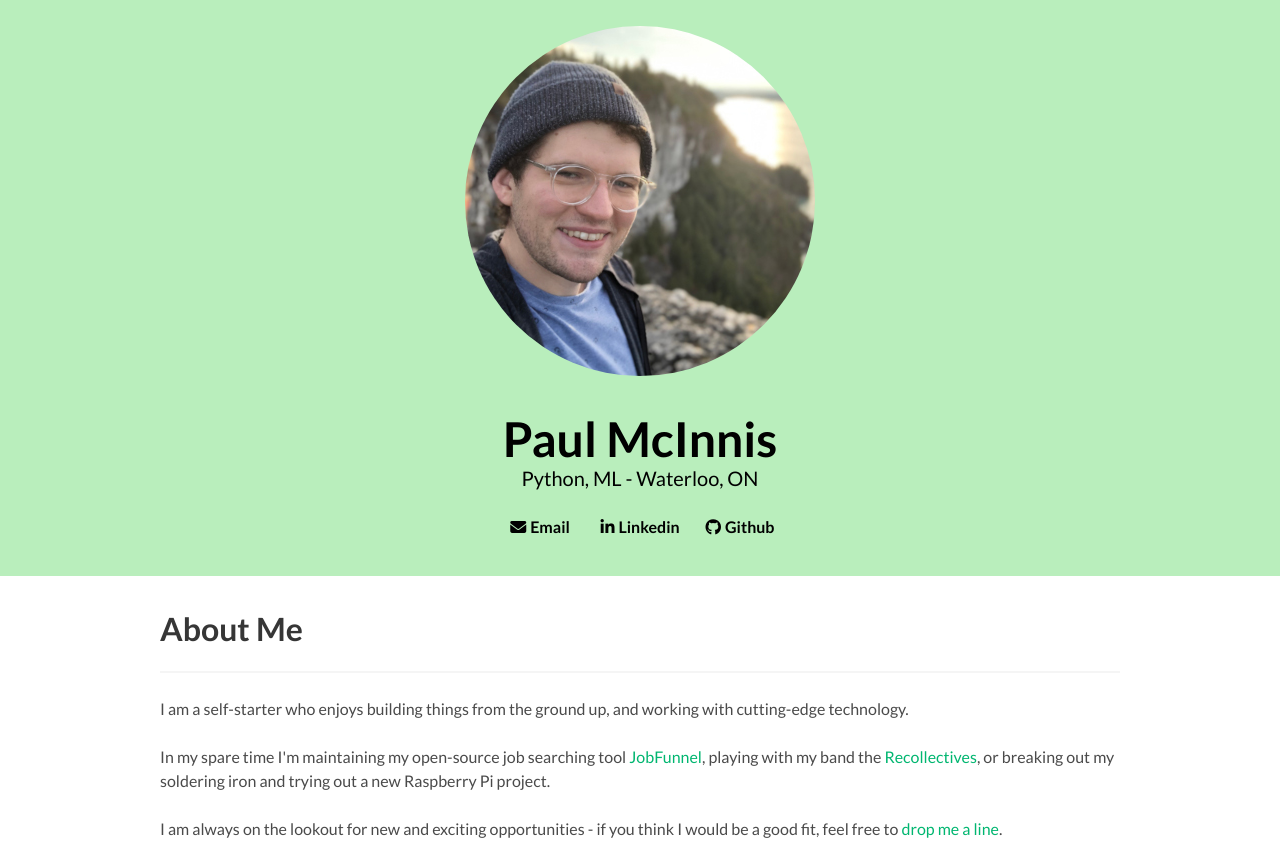
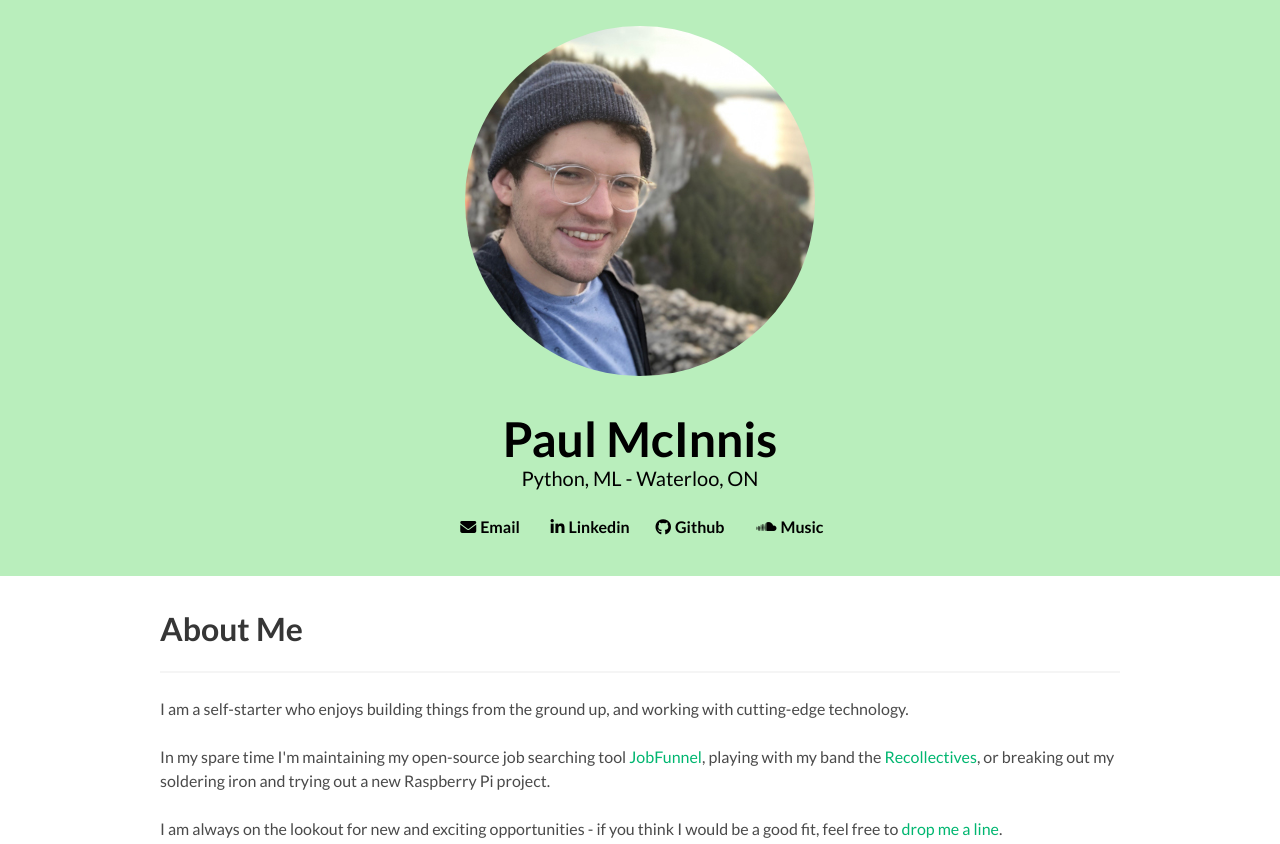
Before and after one commit to itSeez/itSeez.github.io, a plain HTML site: page index.html in a window 1280 px wide. Shown: the top 844 px of the page. Drawn offline with Linux system fonts and the light colour scheme.

Commit message:
add soundlcoud to top link bar as well

```diff
--- a/index.html
+++ b/index.html
@@ -56,13 +56,13 @@
                                 <strong style="color:black">Github</strong>
                             </a>
                         </div>
-                       <!-- <div class="column" style="min-width:100px;max-width:130px">
+                       <div class="column" style="min-width:75px;max-width:100px">
                             <a href="https://soundcloud.com/pwmc" target="_blank" class="icon has-text-light"
                                 style="color:black">
                                 <i class="fas fa fa-soundcloud" style="color:black"></i>
-                                <strong style="color:black">Soundcloud</strong>
+                                <strong style="color:black">Music</strong>
                             </a>
-                        </div>-->
+                        </div>
                     </div>
                 </nav>
 
```
